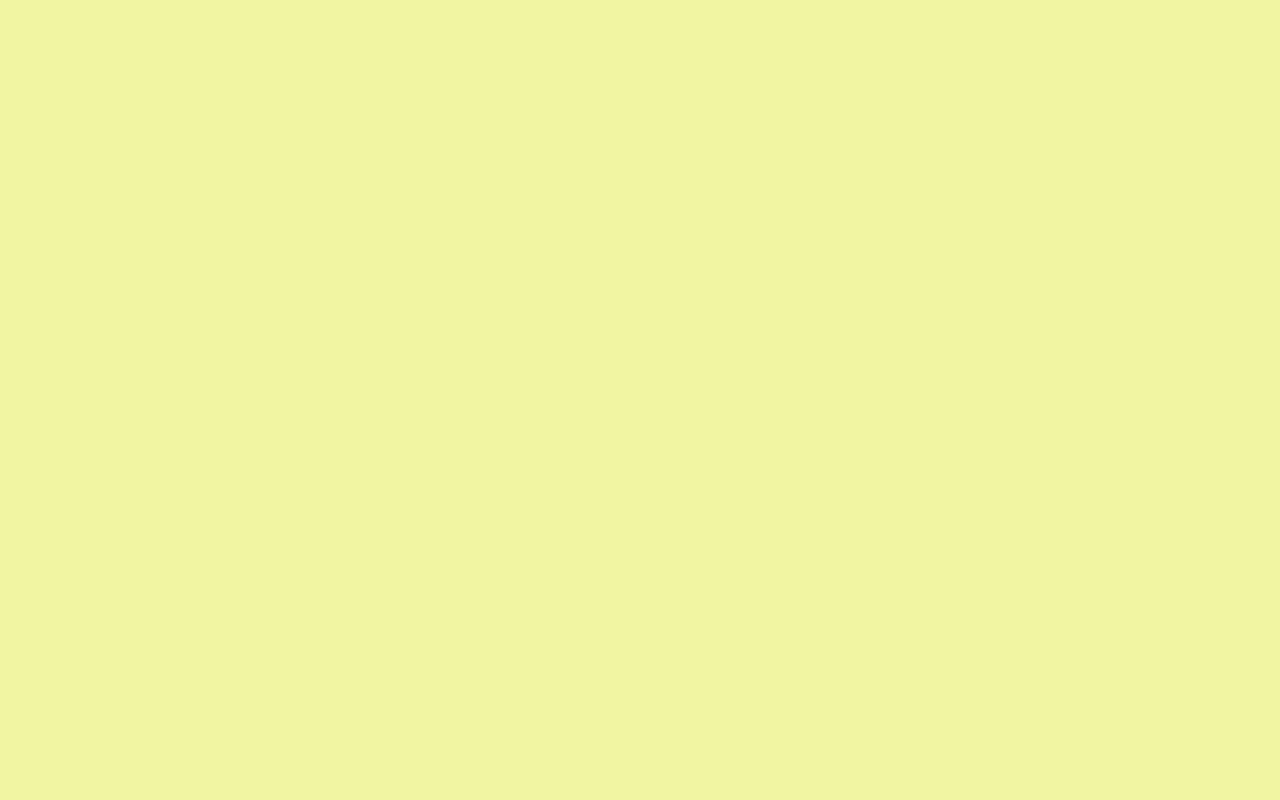
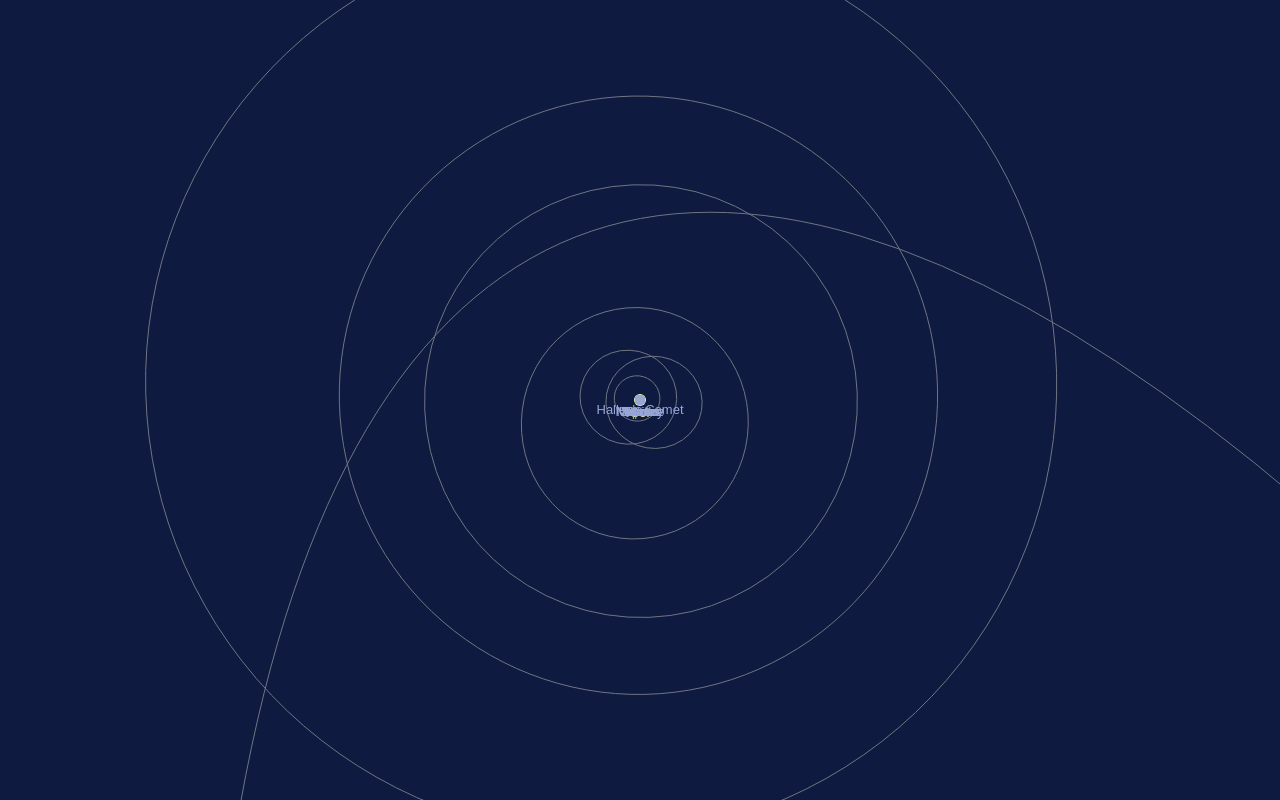
Before and after one commit to Doohl/Sourcebound, a plain HTML site: page index.html in a window 1280 px wide. Drawn offline with nearby package versions, Linux system fonts and the light colour scheme.

Commit message:
Adds comets, the rest of the Sol System planets. Moons not fully added.

```diff
--- a/core/GameManager.js
+++ b/core/GameManager.js
@@ -38,21 +38,21 @@ class GameManager {
 		Make the entity visible; move it to a specified Star System
 			- pEntity must have `canRender` member set
 	*/
-	visibleEntity(pEntity, pStarSystem) {
-		if(pEntity === undefined || pEntity.ID === undefined || !pEntity.canRender || pStarSystem === undefined) return;
+	visibleEntity(pEntity, pSystem) {
+		if(pEntity === undefined || pEntity.ID === undefined || !pEntity.canRender || pSystem === undefined) return;
 
-		if(!gameM._renderEntities[pStarSystem]) {
-			gameM._renderEntities[pStarSystem] = [pEntity];
+		if(!gameM._renderEntities[pSystem]) {
+			gameM._renderEntities[pSystem] = [pEntity];
 		} else {
-			gameM._renderEntities[pStarSystem].push(pEntity);
+			gameM._renderEntities[pSystem].push(pEntity);
 		}
 	}
 
 	/**
 		Get the render entities of a specific star system
 	*/
-	getRenderEntities(pStarSystem) {
-		return gameM._renderEntities[pStarSystem];
+	getRenderEntities(pSystem) {
+		return gameM._renderEntities[pSystem];
 	}
 
 	/**
@@ -72,6 +72,7 @@ class GameManager {
 				let newCoords = entity.computeCoordinates(gameM.universeClock);
 				entity.xPos = newCoords.xPos;
 				entity.yPos = newCoords.yPos;
+				entity.orbitVelocity = newCoords.velocity;
 			}
 		}
 	}
--- a/core/RenderManager.js
+++ b/core/RenderManager.js
@@ -32,7 +32,7 @@ class RenderManager {
 		renderM.cameraSpeed = 4; // default movement speed
 
 		/* Zoom factor of the player camera */
-		renderM.zoom = 1;
+		renderM.zoom = 0.000002;
 	}
 
 	/**
@@ -108,7 +108,7 @@ class RenderManager {
 				context.beginPath();
 				context.lineWidth = 1;
 				context.strokeStyle = '#717582';
-				context.ellipse(orbitX, orbitY, orbit.semimajorAxis * renderM.zoom, orbit.semiminorAxis * renderM.zoom, 0, 0, 2 * Math.PI);
+				context.ellipse(orbitX, orbitY, orbit.semimajorAxis * renderM.zoom, orbit.semiminorAxis * renderM.zoom, -orbit.omega, 0, 2 * Math.PI);
 				context.stroke();
 			}
 
--- a/core/_main.js
+++ b/core/_main.js
@@ -9,40 +9,14 @@ $(() => {
 	renderM.initiate();
 	inputM.initiate();
 
-	// Testing stuff
-	let Sol = new Star([0, 0, 'test'], 695700, 1.98855e+30);
-	Sol.name = "Sol";
+	gameM.viewingSystem = 'Sol';
 
-	let Mercury = new Planet([46001200, 0, 'test'], 2439.7, 3.3011e+23);
-	Mercury.name = "Mercury";
-	Mercury.makeOrbital(Sol, 46001200, 69816900, true);
-
-	let Mars = new Planet([206700000, 0, 'test'], 3389.5, 6.4171e+23);
-	Mars.name = "Mars";
-	Mars.makeOrbital(Sol, 206700000, 249200000, true);
-	let Phobos = new Moon([206700000 + 9234.42, 0, 'test'], 11.2667, 1.0659e+16)
-	Phobos.name = "Phobos";
-	Phobos.makeOrbital(Mars, 9234.42, 9517.58, true);
-	let Deimos = new Moon([206700000 + 23455.5, 0, 'test'], 6.2, 1.4762e+15)
-	Deimos.name = "Deimos";
-	Deimos.makeOrbital(Mars, 23455.5, 23470.9, true);
-
-
-	let Venus = new Planet([107477000, 0, 'test'], 6051.8, 4.8675e+24);
-	Venus.name = "Venus";
-	Venus.makeOrbital(Sol, 107477000, 108939000, true);
-
-	let Earth = new Planet([147100000, 0, "test"], 6371, 5.97237e+24);
-	Earth.makeOrbital(Sol, 147100000, 152100000, true);
-	Earth.name = "Earth";
-	let Luna = new Moon([147100000 + 362600, 0, "test"], 1737, 7.34767309e+22);
-	Luna.name = "Luna";
-	Luna.makeOrbital(Earth, 362600, 405400, true);
+	SolSystem(); // generate the Sol System
 
 	gameM.paused = true;
 	setInterval(() => {
 		if(!gameM.paused) {
-			gameM.clockForward(1 / 66.667);
+			gameM.clockForward(1296000 / 66.667);
 		}
 	}, 15);
 });
--- a/core/entities/Entity.js
+++ b/core/entities/Entity.js
@@ -2,10 +2,10 @@
 	Entities are objects that contain logic to be processed every time increment, as well as a unique ID.
 */
 class Entity {
-	constructor() {
+	constructor(pName) {
 
 		/* The entity's non-unique name */
-		this.name = "";
+		this.name = pName || "";
 
 		/* The entiy's class */
 		this.eClass = 'Blank';
@@ -20,10 +20,13 @@ class Entity {
 */
 
 class RenderEntity extends Entity {
-	constructor(pCoords, pRadius, pFillColor, pStrokeColor, pStrokeWidth) {
-		super();
+	constructor(pName, pCoords, pMass, pRadius, pFillColor, pStrokeColor, pStrokeWidth) {
+		super(pName);
 
 		this.canRender = true;
+
+		/* Entity's mass in kilograms */
+		this.mass = pMass;
 
 		/* Circle radius */
 		this.radius = pRadius; // radius of the entity in kilometers
@@ -41,13 +44,13 @@ class RenderEntity extends Entity {
 		this.strokeWidth = pStrokeWidth || 0;
 
 		/* x, y coordinates (points to center of circle) */
-		this.xPos = pCoords[0] || 0;
-		this.yPos = pCoords[1] || 0; // (0,0) points to center of Star System - the star itself, if unary star system
+		this.xPos = pCoords.xPos || 0; // (0,0) points to center of Star System - the star itself, if unary star system
+		this.yPos = pCoords.yPos || 0;
 
-		/* Star System this entity is located in */
-		this.starSystem = pCoords[2];
+		/* The Star System this entity is in */
+		this.system = pCoords.system;
 
 		// Register this visible entity to gameM
-		gameM.visibleEntity(this, pCoords[2]);
+		gameM.visibleEntity(this, pCoords.system);
 	}
 }
--- a/core/entities/celestial/Celestial.js
+++ b/core/entities/celestial/Celestial.js
@@ -1,6 +1,7 @@
 const G_CONSTANT = 6.67408e-11;
 const EARTH_YEAR = 3.154e+7; // seconds in an earth year
 const EARTH_DAY = 86400; // seconds in an earth day
+
 function NewtonApprox(max, previous, meanAnomaly, eccentricity, errorMargin) {
 	let ret = previous;
 	let retPrevious = previous;
@@ -14,44 +15,63 @@ function NewtonApprox(max, previous, meanAnomaly, eccentricity, errorMargin) {
 	return ret;
 }
 
+function rotatePoint(pPoint, xOrigin, yOrigin, pAngle) {
+	let sin = Math.sin(pAngle);
+	let cos = Math.cos(pAngle);
+
+	pPoint.xPos -= xOrigin;
+	pPoint.yPos -= yOrigin;
+
+	let xNew = pPoint.xPos * cos - pPoint.yPos * sin;
+	let yNew = pPoint.xPos * sin + pPoint.yPos * cos;
+
+	pPoint.xPos = xNew + xOrigin;
+	pPoint.yPos = yNew + yOrigin;
+	return pPoint;
+}
+
 /**
     A celestial body that has mass, an orbit and other geographic properties.
 */
 class Celestial extends RenderEntity {
-	constructor(pCoords, pRadius, pMass, pFillColor) {
-		super(pCoords, pRadius, pFillColor);
+	constructor(pProps, pFillColor) {
+		super(
+			pProps.name,
+			{'xPos': pProps.xPos, 'yPos': pProps.yPos, 'system': pProps.system},
+			pProps.mass, pProps.radius, pFillColor
+		);
 
-        /* Elementary physical properties */
-        this.mass = pMass || 0;  // mass in kilograms
+		if(pProps.orbit) {
+			this.makeOrbital(pProps.orbit);
+		}
 	}
 
     /*
         Turn this celestial into a 2D orbital
+		input [orbit] Properties:
+			- focus: the entity to orbit around
+			- periapsis: the closest distance to the focus (kilometers)
+			- apoapsis: the furthest distance to the focus (kilometers)
+			- omega: argument of periapsis, defines location of the periapsis relative to focus (radians)
+			- clockwise: define as true if orbit moves clockwise (false / undefined for counterclockwise)
     */
-    makeOrbital(focus, periapsis, apoapsis, clockwiseOrbit) {
-        if(!focus) return;
-
-		let orbit				= {};
-		orbit.focus				= focus;
-
-		// Orbital minimum and maximum
-		orbit.periapsis			= periapsis;
-		orbit.apoapsis			= apoapsis;
+	makeOrbital(orbit) {
+		if(!orbit) return;
 
 		// Eccentricity (e): description of ellipse [0, 1]
-		orbit.eccentricity 		= 1 - 2 / ((apoapsis/periapsis) + 1);
+		orbit.eccentricity 		= 1 - 2 / ((orbit.apoapsis / orbit.periapsis) + 1);
 
 		// Semimajor Axis (a): sum of the periapsis and apoapsis divided by two
-		orbit.semimajorAxis		= (periapsis + apoapsis) / 2;
+		orbit.semimajorAxis		= (orbit.periapsis + orbit.apoapsis) / 2;
 
 		// Semiminor Axis (b): square root of periapsis times apoapsis
-		orbit.semiminorAxis		= Math.sqrt(periapsis * apoapsis);
+		orbit.semiminorAxis		= Math.sqrt(orbit.periapsis * orbit.apoapsis);
 
-		// Orbital direction: true for clockwise, false for counterclockwise
-		orbit.clockwiseOrbit = clockwiseOrbit;
-
-		// Mean Angular Motion (n): s
-		orbit.meanAngularMotion	= Math.sqrt((G_CONSTANT * (this.mass + focus.mass)) / ((orbit.semimajorAxis * 1000) ** 3));
+		// Mean Angular Motion (n): function of the angular motion with respect to time
+		orbit.meanAngularMotion	= Math.sqrt((G_CONSTANT * (this.mass + orbit.focus.mass)) / ((orbit.semimajorAxis * 1000) ** 3));
+		if(!orbit.clockwise) {
+			orbit.meanAngularMotion *= -1; // flip the direction of travel if retrograde movement
+		}
 
 		this.orbit = orbit;
     }
@@ -62,9 +82,13 @@ class Celestial extends RenderEntity {
 	getOrbitalCenter() {
 		if(!this.orbit) return;
 
+		let x = this.orbit.focus.xPos - (this.orbit.eccentricity * this.orbit.semimajorAxis);
+		let y = this.orbit.focus.yPos;
+		let rotatedPoint = rotatePoint({'xPos': x, 'yPos': y}, this.orbit.focus.xPos, this.orbit.focus.yPos, -this.orbit.omega);
+
 		return {
-			'xPos': this.orbit.focus.xPos - (this.orbit.eccentricity * this.orbit.semimajorAxis),
-			'yPos': this.orbit.focus.yPos
+			'xPos': rotatedPoint.xPos,
+			'yPos': rotatedPoint.yPos
 		};
 	}
 
@@ -88,17 +112,10 @@ class Celestial extends RenderEntity {
 		}
 
 		// return the True Anomaly
-		if(this.orbit.clockwiseOrbit) {
-			return 2 * Math.atan2(
-				Math.sqrt(1 + this.orbit.eccentricity) * Math.sin(eccentricAnomaly / 2),
-				Math.sqrt(1 - this.orbit.eccentricity) * Math.cos(eccentricAnomaly / 2)
-			);
-		} else {
-			return 2 * Math.atan2(
-				Math.sqrt(1 - this.orbit.eccentricity) * Math.cos(eccentricAnomaly / 2),
-				Math.sqrt(1 + this.orbit.eccentricity) * Math.sin(eccentricAnomaly / 2)
-			);
-		}
+		return 2 * Math.atan2(
+			Math.sqrt(1 + this.orbit.eccentricity) * Math.sin(eccentricAnomaly / 2),
+			Math.sqrt(1 - this.orbit.eccentricity) * Math.cos(eccentricAnomaly / 2)
+		);
 	}
 
 	/**
@@ -113,10 +130,16 @@ class Celestial extends RenderEntity {
 		// Tangential velocity
 		const velocity = Math.sqrt(G_CONSTANT * (this.mass + this.orbit.focus.mass) * (this.orbit.semimajorAxis * 1000)) / distance;
 
+		let x = this.orbit.focus.xPos + (distance / 1000) * Math.cos(trueAnomaly); // convert from m to km
+		let y = this.orbit.focus.yPos + (distance / 1000) * Math.sin(trueAnomaly); // convert from m to km
+
+		let rotatedPoint = rotatePoint({'xPos': x, 'yPos': y}, this.orbit.focus.xPos, this.orbit.focus.yPos, -this.orbit.omega);
+
 		// return the final coordinates
 		return {
-			'xPos': this.orbit.focus.xPos + (distance / 1000) * Math.cos(trueAnomaly), // convert from m to km
-			'yPos': this.orbit.focus.yPos + (distance / 1000) * Math.sin(trueAnomaly), // convert from m to km
+			'xPos': rotatedPoint.xPos,
+			'yPos': rotatedPoint.yPos,
+			'trueAnomaly': trueAnomaly,
 			'velocity': velocity / 1000 // convert from m/s to km/s
 		};
 	}
--- /dev/null
+++ b/core/entities/celestial/CometsAsteroids.js
@@ -0,0 +1,8 @@
+class Comet extends Celestial {
+	constructor(pProps) {
+		super(pProps, '#98A7D6');
+
+		this.eClass = 'Comet';
+		this.minRadius = 4;
+	}
+}
--- a/core/entities/celestial/PlanetsMoons.js
+++ b/core/entities/celestial/PlanetsMoons.js
@@ -1,26 +1,35 @@
 class Planet extends Celestial {
-	constructor(pCoords, pRadius, pMass) {
-		super(pCoords, pRadius, pMass, '#98A7D6');
+	constructor(pProps) {
+		super(pProps, '#98A7D6');
 
 		this.eClass = 'Planet';
-        this.minRadius = 5;
+		this.minRadius = 5;
+	}
+}
+
+class GasGiant extends Celestial {
+	constructor(pProps) {
+		super(pProps, '#98A7D6');
+
+		this.eClass = 'Gas Giant';
+		this.minRadius = 5;
 	}
 }
 
 class DwarfPlanet extends Celestial {
-	constructor(pCoords, pRadius, pMass) {
-		super(pCoords, pRadius, pMass, '#98A7D6');
+	constructor(pProps) {
+		super(pProps, '#98A7D6');
 
 		this.eClass = 'Dwarf Planet';
-        this.minRadius = 5;
+		this.minRadius = 5;
 	}
 }
 
 class Moon extends Celestial {
-	constructor(pCoords, pRadius, pMass) {
-		super(pCoords, pRadius, pMass, '#98A7D6');
+	constructor(pProps) {
+		super(pProps, '#98A7D6');
 
 		this.eClass = 'Moon';
-        this.minRadius = 2;
+		this.minRadius = 2;
 	}
 }
--- a/core/entities/celestial/Star.js
+++ b/core/entities/celestial/Star.js
@@ -1,6 +1,6 @@
 class Star extends Celestial {
-	constructor(pCoords, pRadius, pMass) {
-		super(pCoords, pRadius, pMass, 'rgb(241, 245, 162)');
+	constructor(pProps) {
+		super(pProps, 'rgb(241, 245, 162)');
 
 		this.eClass = 'Star';
 		this.minRadius = 6;
--- /dev/null
+++ b/rsc/data/StarSystems.js
@@ -0,0 +1,312 @@
+/**
+ * Pre-defined, important star systems go here
+ */
+function SolSystem() {
+    let Sol = new Star({
+        'name': "Sol",
+        'system': 'Sol',
+        'radius': 695700,
+        'mass': 1.98855e+30
+    });
+
+    // Main planets and their moons
+    let Mercury = new Planet({
+        'name': "Mercury",
+        'system': 'Sol',
+        'radius': 2439.7,
+        'mass': 3.3011e+23,
+        'orbit': {
+            'focus': Sol,
+            'periapsis': 46001200,
+            'apoapsis': 69816900,
+            'omega': 1.3518700794
+        }
+    });
+    let Venus = new Planet({
+        'name': "Venus",
+        'system': 'Sol',
+        'radius': 6051.8,
+        'mass': 4.8675e+24,
+        'orbit': {
+            'focus': Sol,
+            'periapsis': 107477000,
+            'apoapsis': 108939000,
+            'omega': 2.29568357595
+        }
+    });
+
+    let Earth = new Planet({
+        'name': "Earth",
+        'system': 'Sol',
+        'radius': 6371,
+        'mass': 5.97237e+24,
+        'orbit': {
+            'focus': Sol,
+            'periapsis': 147100000,
+            'apoapsis': 152100000,
+            'omega': 5.028293
+        }
+    });
+        let Luna = new Moon({
+            'name': "Luna",
+            'system': 'Sol',
+            'radius': 1737,
+            'mass': 7.34767309e+22,
+            'orbit': {
+                'focus': Earth,
+                'periapsis': 362600,
+                'apoapsis': 405400,
+                'omega': 5.5528
+            }
+        });
+
+    let Mars = new Planet({
+        'name': "Mars",
+        'system': 'Sol',
+        'radius': 3389.5,
+        'mass': 6.4171e+23,
+        'orbit': {
+            'focus': Sol,
+            'periapsis': 206700000,
+            'apoapsis': 249200000,
+            'omega': 5.86501907915
+        }
+    });
+        let Phobos = new Moon({
+            'name': "Phobos",
+            'system': 'Sol',
+            'radius': 11.2667,
+            'mass': 1.0659e+16,
+            'orbit': {
+                'focus': Mars,
+                'periapsis': 9234.42,
+                'apoapsis': 9517.58,
+                'omega': 2.6223
+            }
+        });
+        let Deimos = new Moon({
+            'name': "Deimos",
+            'system': 'Sol',
+            'radius': 6.2,
+            'mass': 1.4762e+15,
+            'orbit': {
+                'focus': Mars,
+                'periapsis': 23455.5,
+                'apoapsis': 23470.9,
+                'omega': 5.07011
+            }
+        });
+
+    let Jupiter = new GasGiant({
+        'name': "Jupiter",
+        'system': 'Sol',
+        'radius': 69911,
+        'mass': 1.8986e+27,
+        'orbit': {
+            'focus': Sol,
+            'periapsis': 740552843,
+            'apoapsis': 816044416,
+            'omega': -1.4975326
+        }
+    });
+        let Io = new Moon({
+            'name': "Io",
+            'system': 'Sol',
+            'radius': 1818.1,
+            'mass': 8.931938e+22,
+            'orbit': {
+                'focus': Jupiter,
+                'periapsis': 420000,
+                'apoapsis': 423400,
+                'omega': 1.4683
+            }
+        });
+        let Europa = new Moon({
+            'name': "Europa",
+            'system': 'Sol',
+            'radius': 1560.7,
+            'mass': 4.799844e+22,
+            'orbit': {
+                'focus': Jupiter,
+                'periapsis': 664862,
+                'apoapsis': 676938,
+                'omega': 1.5528
+            }
+        });
+        let Ganymede = new Moon({
+            'name': "Ganymede",
+            'system': 'Sol',
+            'radius': 2634.1,
+            'mass': 1.4819e+23,
+            'orbit': {
+                'focus': Jupiter,
+                'periapsis': 1069200,
+                'apoapsis': 1071600,
+                'omega': 3.35831
+            }
+        });
+        let Callisto = new Moon({
+            'name': "Callisto",
+            'system': 'Sol',
+            'radius': 2408.4,
+            'mass': 1.075938e+23,
+            'orbit': {
+                'focus': Jupiter,
+                'periapsis': 1869000,
+                'apoapsis': 1897000,
+                'omega': 0.91879
+            }
+        });
+        let Amalthea = new Moon({
+            'name': "Amalthea",
+            'system': 'Sol',
+            'radius': 83.45,
+            'mass': 2.08e+18,
+            'orbit': {
+                'focus': Jupiter,
+                'periapsis': 181150,
+                'apoapsis': 182840,
+                'omega': 2.7205
+            }
+        });
+        let Himalia = new Moon({
+            'name': "Himalia",
+            'system': 'Sol',
+            'radius': 67,
+            'mass': 6.7e+18,
+            'orbit': {
+                'focus': Jupiter,
+                'periapsis': 9782900,
+                'apoapsis': 13082000,
+                'omega': 5.79441
+            }
+        });
+        let Pasiphae = new Moon({
+            'name': "Pasiphae",
+            'system': 'Sol',
+            'radius': 30,
+            'mass': 3e+17,
+            'orbit': {
+                'focus': Jupiter,
+                'periapsis': 16980250,
+                'apoapsis': 31209300,
+                'omega': 2.97491,
+                'clockwise': true
+            }
+        });
+        let Sinope = new Moon({
+            'name': "Sinope",
+            'system': 'Sol',
+            'radius': 19,
+            'mass': 7.5e+16,
+            'orbit': {
+                'focus': Jupiter,
+                'periapsis': 18237600,
+                'apoapsis': 30191200,
+                'omega': 6.04572,
+                'clockwise': true
+            }
+        });
+        let Thebe = new Moon({
+            'name': "Thebe",
+            'system': 'Sol',
+            'radius': 49.3,
+            'mass': 4.3e+17,
+            'orbit': {
+                'focus': Jupiter,
+                'periapsis': 218000,
+                'apoapsis': 226000,
+                'omega': 4.08877
+            }
+        });
+        let Adrastea = new Moon({
+            'name': "Adrastea",
+            'system': 'Sol',
+            'radius': 8.2,
+            'mass': 2e+15,
+            'orbit': {
+                'focus': Jupiter,
+                'periapsis': 123500,
+                'apoapsis': 129000,
+                'omega': 5.7255
+            }
+        });
+        let Metis = new Moon({
+            'name': "Metis",
+            'system': 'Sol',
+            'radius': 21.5,
+            'mass': 3.6e+16,
+            'orbit': {
+                'focus': Jupiter,
+                'periapsis': 127974,
+                'apoapsis': 128026,
+                'omega': 5.18672
+            }
+        });
+
+    let Saturn = new GasGiant({
+        'name': "Saturn",
+        'system': 'Sol',
+        'radius': 58232,
+        'mass': 5.6836e+26,
+        'orbit': {
+            'focus': Sol,
+            'periapsis': 1.34997e+9,
+            'apoapsis': 1508844124,
+            'omega': -0.37146,
+        }
+    });
+
+    let Uranus = new GasGiant({
+        'name': "Uranus",
+        'system': 'Sol',
+        'radius': 25362,
+        'mass': 8.6810e+25,
+        'orbit': {
+            'focus': Sol,
+            'periapsis': 2.74213e+9,
+            'apoapsis': 3.00841e+9,
+            'omega': 1.688333
+        }
+    });
+
+    let Neptune = new GasGiant({
+        'name': "Neptune",
+        'system': 'Sol',
+        'radius': 24622,
+        'mass': 1.0243e+26,
+        'orbit': {
+            'focus': Sol,
+            'periapsis': 4.45951e+9,
+            'apoapsis': 4.5373e+9,
+            'omega': -1.514079
+        }
+    });
+
+    let Pluto = new DwarfPlanet({
+        'name': "Pluto",
+        'system': 'Sol',
+        'radius': 1189.9,
+        'mass': 1.303e+22,
+        'orbit': {
+            'focus': Sol,
+            'periapsis': 4.436774e+9,
+            'apoapsis': 7.375923e+9,
+            'omega': 1.97
+        }
+    });
+
+    // Comets
+    let HalleysComet = new Comet({
+        'name': "Halley's Comet",
+        'system': 'Sol',
+        'radius': 5.5,
+        'mass': 2.2e+14,
+        'orbit': {
+            'focus': Sol,
+            'periapsis': 87664352,
+            'apoapsis': 5.24789e+9,
+            'omega': 1.94307506
+        }
+    });
+}
```
Also changed, not shown: index.html (+3 -1 lines).
